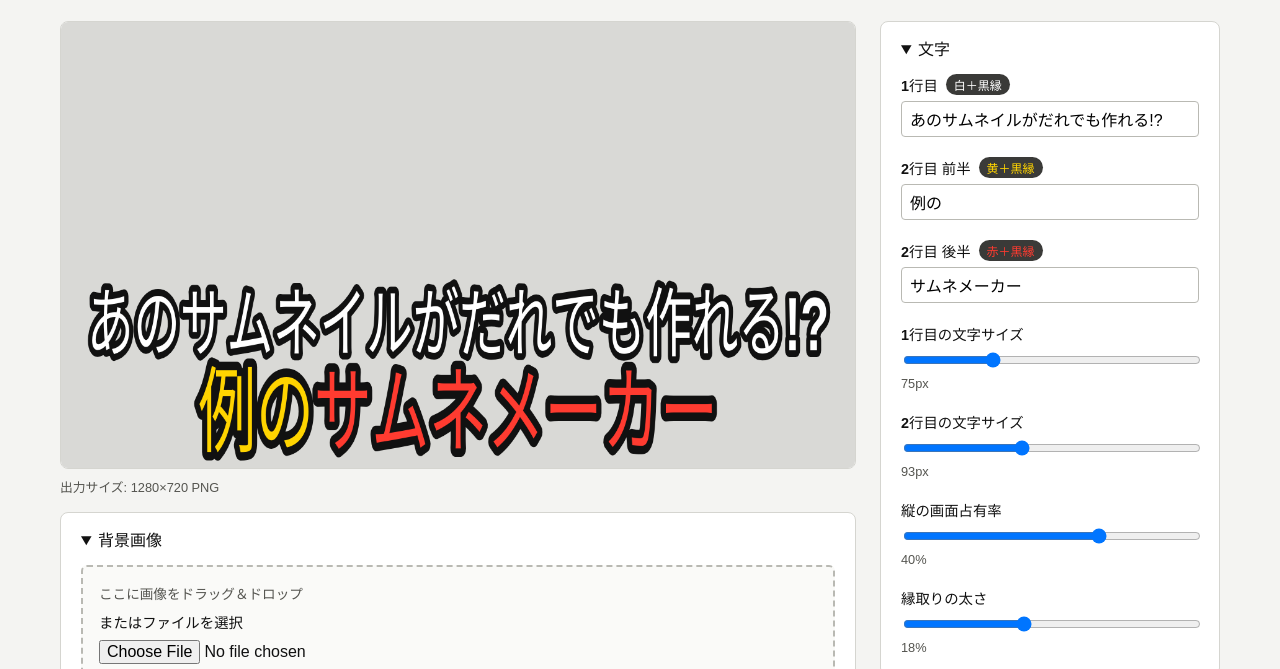
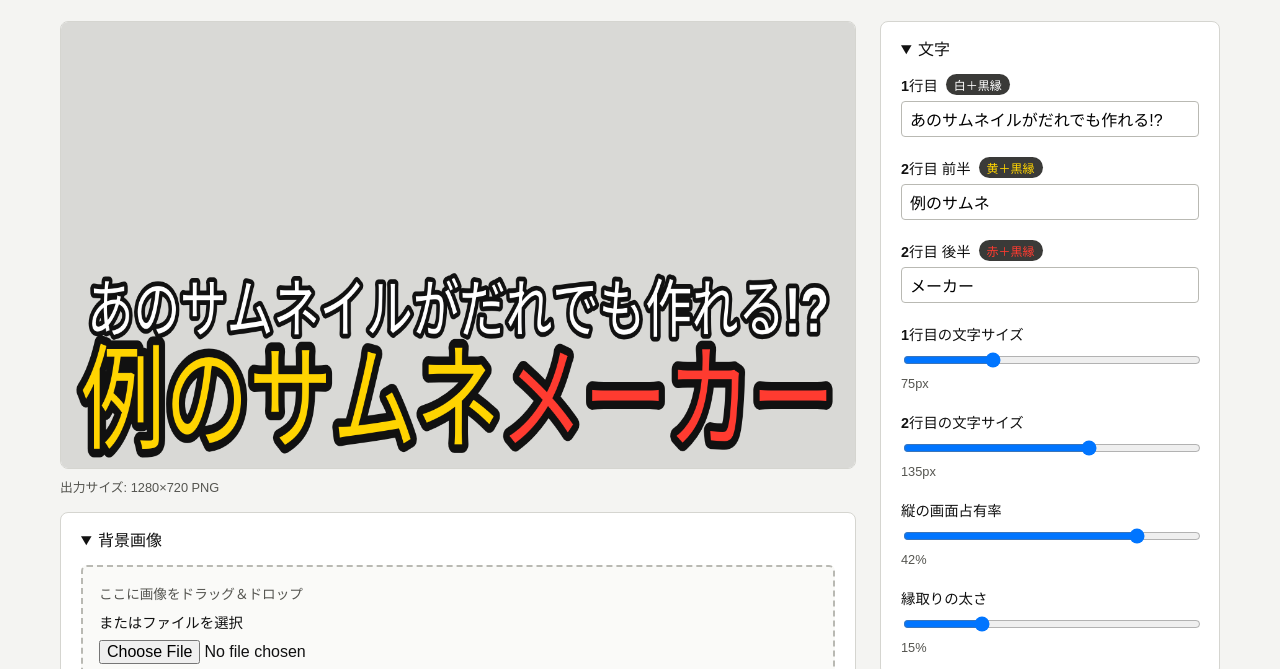
Before and after one commit to cuckoo000/youtube-thumbnail-maker, a website built with Vite: page index.html in a window 1280 px wide. Shown: the part 112-781 px from the top of the page. Built offline with nearby package versions, Linux system fonts and the light colour scheme.

Commit message:
初期値を既定サムネの見た目へ調整

```diff
--- a/index.html
+++ b/index.html
@@ -152,7 +152,7 @@
                   id="line2-lead-input"
                   type="text"
                   maxlength="30"
-                  placeholder="例: 例の"
+                  placeholder="例: 例のサムネ"
                 />
               </div>
 
@@ -164,7 +164,7 @@
                   id="line2-tail-input"
                   type="text"
                   maxlength="30"
-                  placeholder="例: サムネメーカー"
+                  placeholder="例: メーカー"
                 />
               </div>
 
@@ -193,9 +193,9 @@
                   min="24"
                   max="200"
                   step="1"
-                  value="93"
+                  value="135"
                 />
-                <p class="control-hint" id="line2-size-value">93px</p>
+                <p class="control-hint" id="line2-size-value">135px</p>
               </div>
 
               <div class="control">
@@ -208,9 +208,9 @@
                   min="30"
                   max="45"
                   step="1"
-                  value="40"
+                  value="42"
                 />
-                <p class="control-hint" id="height-rate-value">40%</p>
+                <p class="control-hint" id="height-rate-value">42%</p>
               </div>
 
               <div class="control">
@@ -221,9 +221,9 @@
                   min="10"
                   max="30"
                   step="1"
-                  value="18"
+                  value="15"
                 />
-                <p class="control-hint" id="stroke-value">18%</p>
+                <p class="control-hint" id="stroke-value">15%</p>
               </div>
             </div>
           </details>
--- a/src/editor/state.ts
+++ b/src/editor/state.ts
@@ -11,8 +11,8 @@ export function createInitialState(): EditorState {
     },
     headline: {
       firstLine: 'あのサムネイルがだれでも作れる!?',
-      secondLineLead: '例の',
-      secondLineTail: 'サムネメーカー',
+      secondLineLead: '例のサムネ',
+      secondLineTail: 'メーカー',
     },
     fontSizes: {
       firstLine: RENDER_CONFIG.defaultFirstLineFontSize,
--- a/src/rendering/renderConfig.ts
+++ b/src/rendering/renderConfig.ts
@@ -15,7 +15,7 @@ export const RENDER_CONFIG = {
   maxFontSize: 200,
   /** 既定の文字サイズ(px)。 */
   defaultFirstLineFontSize: 75,
-  defaultSecondLineFontSize: 93,
+  defaultSecondLineFontSize: 135,
   /** 行高の倍率。 */
   lineHeightRatio: 1.05,
   /**
@@ -24,12 +24,12 @@ export const RENDER_CONFIG = {
    */
   minHeightRate: 0.3,
   maxHeightRate: 0.45,
-  defaultHeightRate: 0.4,
+  defaultHeightRate: 0.42,
   /** 文字領域の安全余白(px)。下端は0で画面最下部へ張り付ける。 */
   safeHorizontalMargin: 64,
   safeBottomMargin: 0,
   /** 縁取り幅のフォントサイズ比と、その実寸の下限・上限(px)。 */
-  defaultStrokeRatio: 0.18,
+  defaultStrokeRatio: 0.15,
   minStrokeRatio: 0.1,
   maxStrokeRatio: 0.3,
   minStrokeWidth: 6,
```
